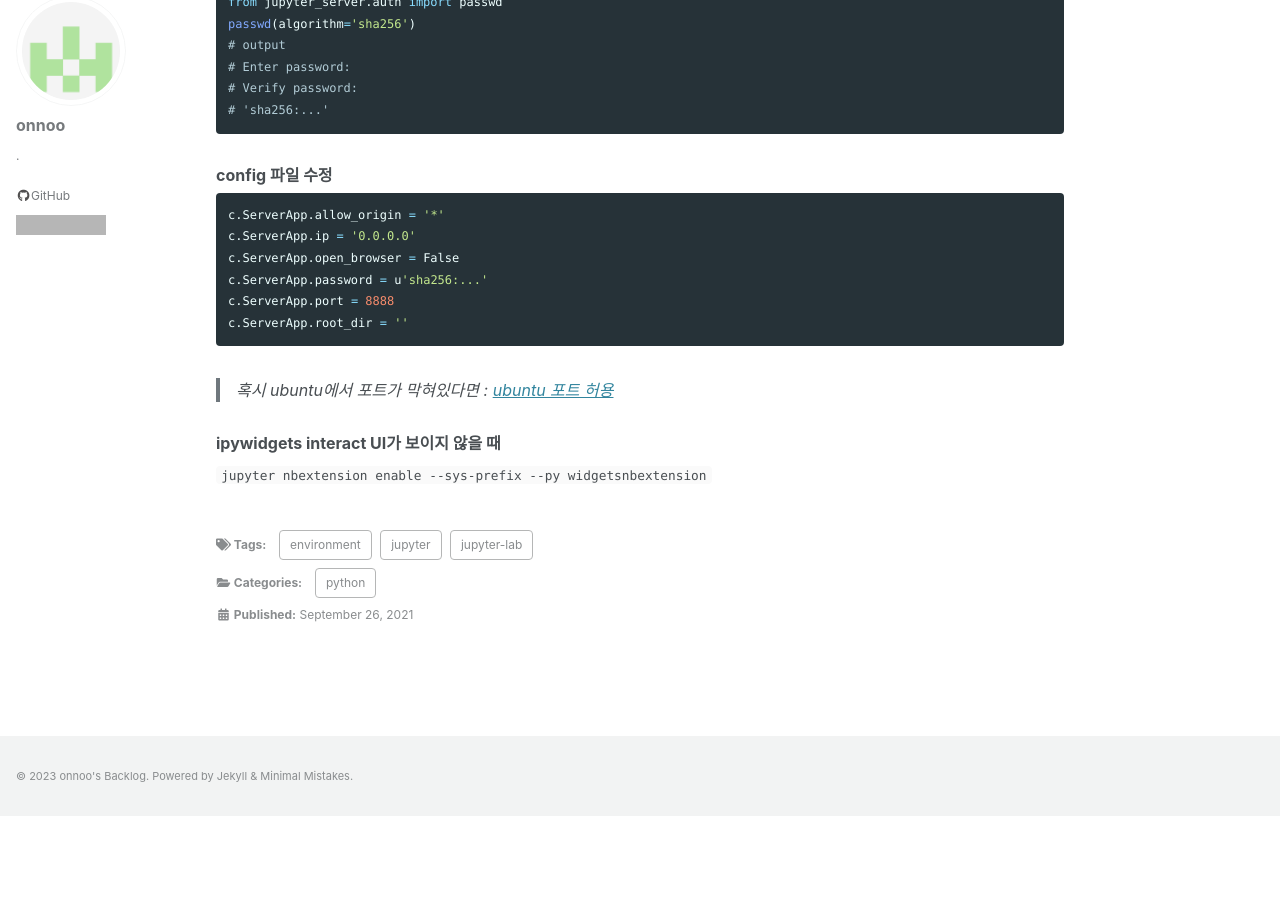
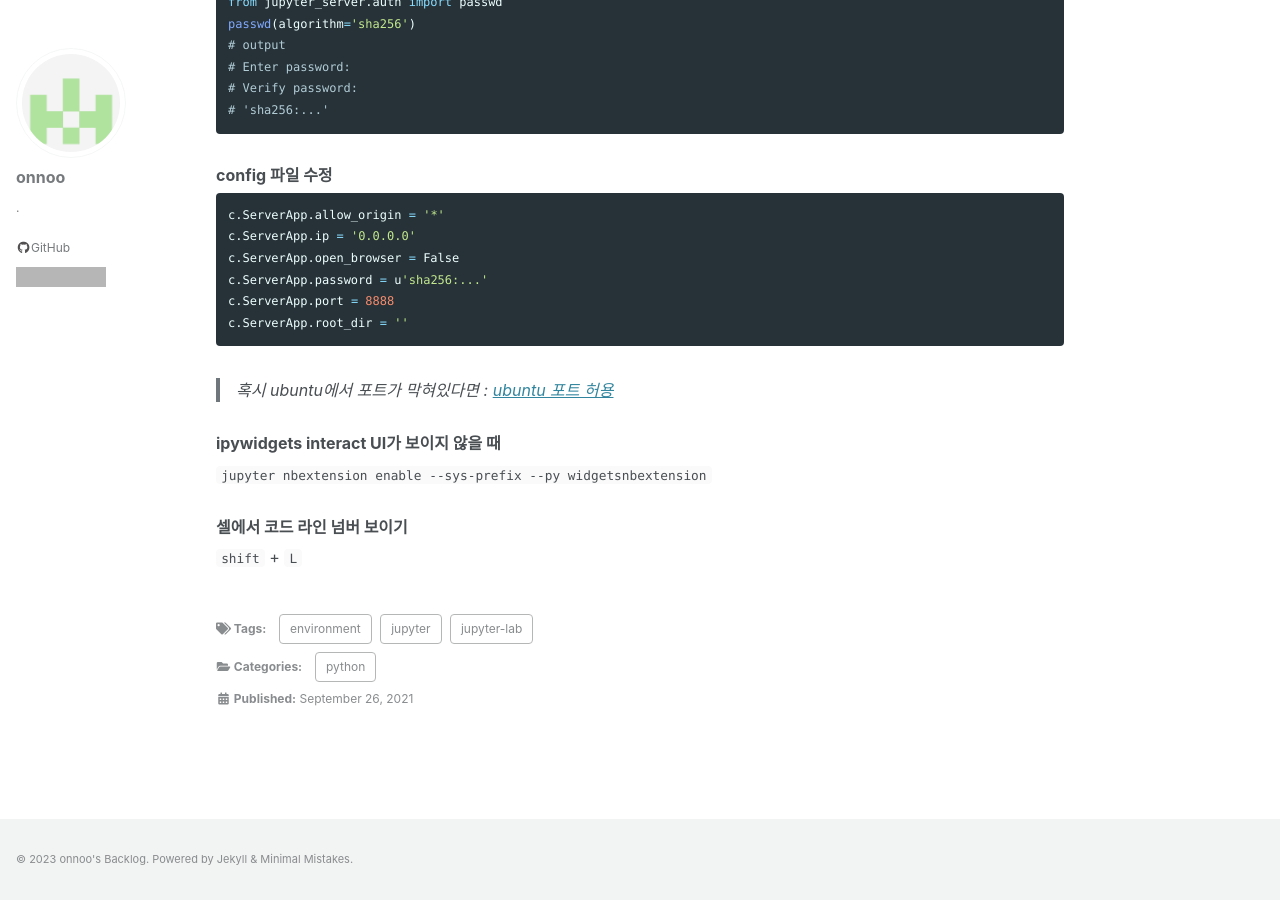
Before and after one commit to onnoo/onnoo.github.io, a Jekyll site: the page built from _posts/2021-09-26-jupyter-lab.md, in a window 1280 px wide and 900 px high, scrolled down 380 px. Built offline with Jekyll 4.4.1, drawn with Linux system fonts in a browser that asks for light colours; cached includes are drawn as plain includes; a script that is not in the unit is left out; comment, search, counter and statistics services are not loaded; before the commit the page ends 1196 px from its top, so only the background shows below that; grey boxes are pictures that could not be loaded.

Commit message:
Update 2021-09-26-jupyter-lab.md

```diff
--- a/_posts/2021-09-26-jupyter-lab.md
+++ b/_posts/2021-09-26-jupyter-lab.md
@@ -47,3 +47,6 @@ c.ServerApp.root_dir = ''
 ### ipywidgets interact UI가 보이지 않을 때
 
 `jupyter nbextension enable --sys-prefix --py widgetsnbextension`
+
+### 셀에서 코드 라인 넘버 보이기
+`shift` + `L`
```
